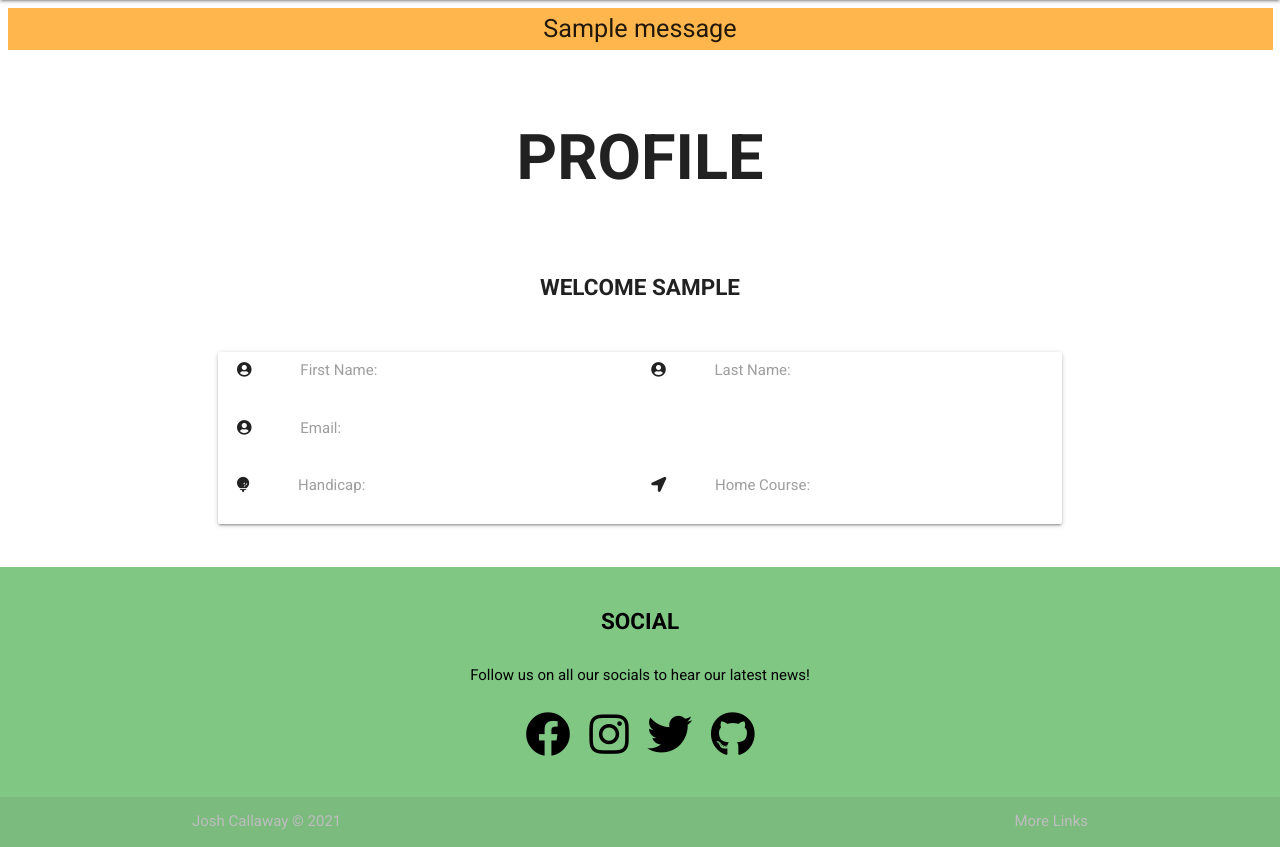
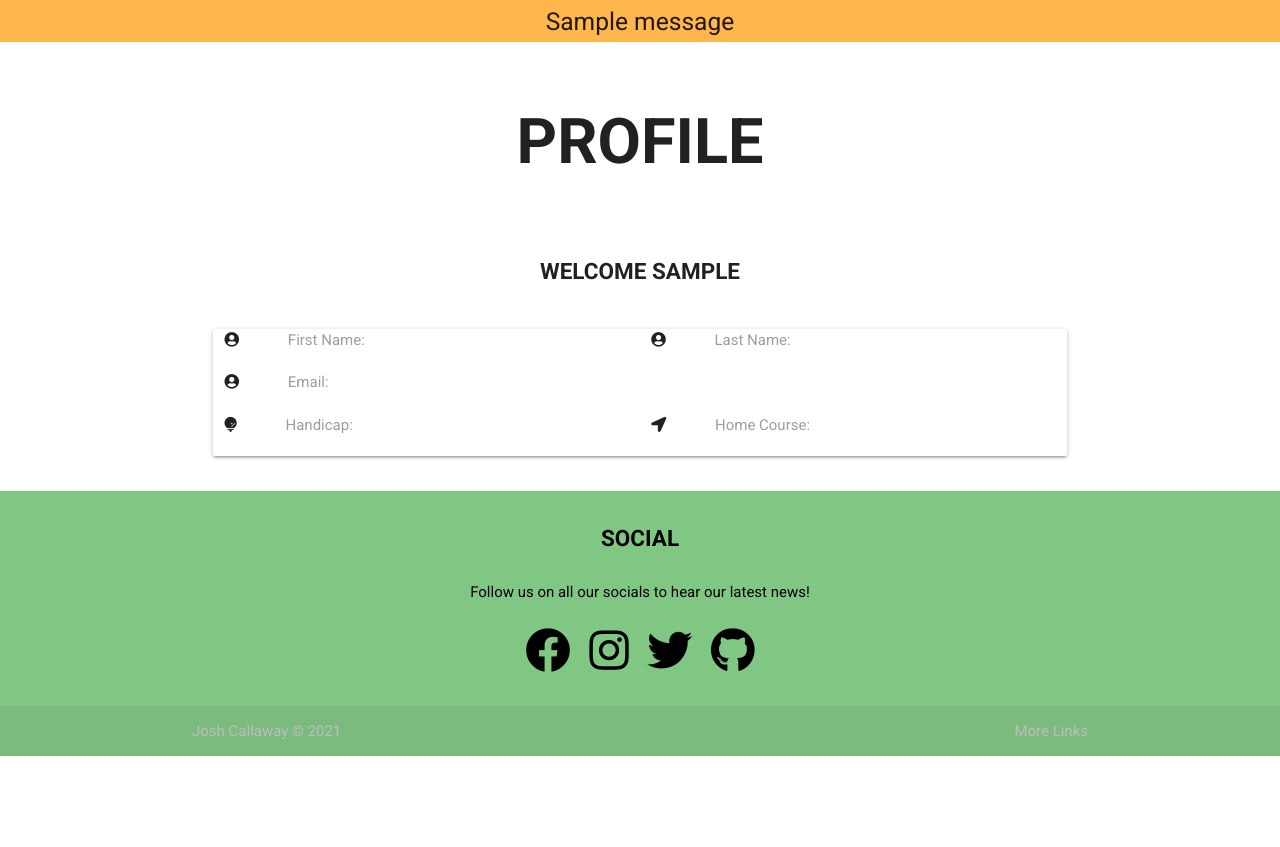
Before and after one commit to joshcallawaydev/fore-play-app, a Flask app: page /profile/1 in a window 1280 px wide. Shown: the part 64-911 px from the top of the page. After the commit the page ends 820 px from the top, so only its background shows below. Run offline with Flask 2, Linux system fonts and the light colour scheme; the visitor is signed in with stand-in values (Sample User, id 1); one stand-in notice (Sample message) is shown; a database or web service that is not in the repository returns one stand-in record (values such as "Sample title"); some libraries are stand-ins or nearby versions.

Commit message:
Padding style fix

```diff
--- a/static/css/style.css
+++ b/static/css/style.css
@@ -131,7 +131,6 @@ h5 {
     font-size: 1rem;
 }
 
-.row,
 .col {
     padding: 0.5rem 0.5rem;
 }
--- a/templates/base.html
+++ b/templates/base.html
@@ -70,7 +70,7 @@
 
         {% for message in messages %}
         <div class="row flashes">
-            <h5 class="orange lighten-2 center-align flow-text" id="flash_mess">{{ message }}</h5>
+            <h5 class="orange lighten-2 center-align" id="flash_mess">{{ message }}</h5>
         </div>
         {% endfor %}
 
--- a/templates/profile.html
+++ b/templates/profile.html
@@ -5,11 +5,11 @@
 <br>
 <h5 class="center mini-title">Welcome {{ username }}</h5>
 <br>
-<div class="row profile_sec">
+<div class="row">
     <div class="card-panel col s12 m8 offset-m2">
         <div class="row">
             <!-- first name and last name row -->
-            <div class="padd col s12 m6">
+            <div class="col s12 m6">
                 <i class="fas fa-user-circle prefix"></i>
                 <label class="base-text">First Name: </label>
             </div>
```
